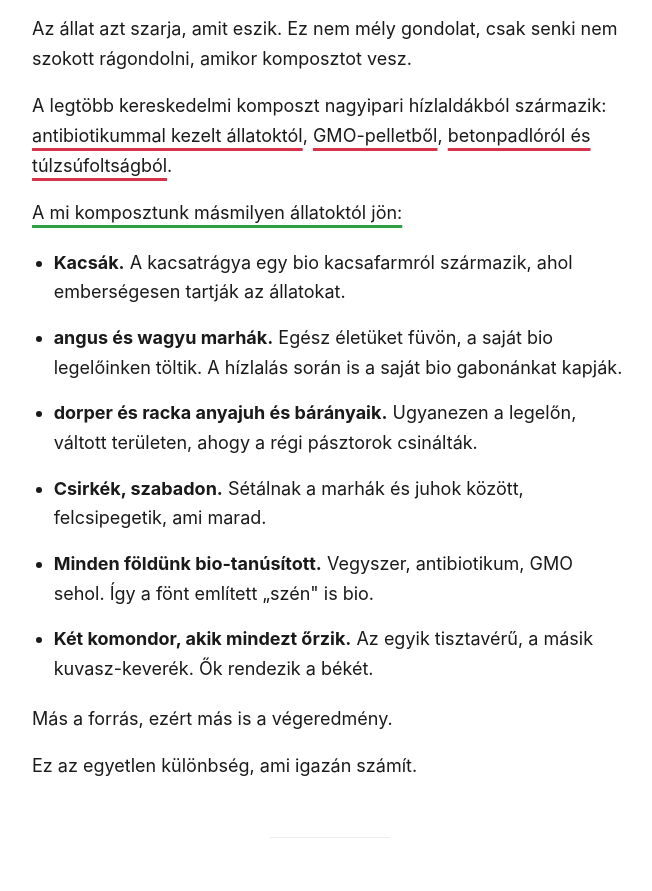
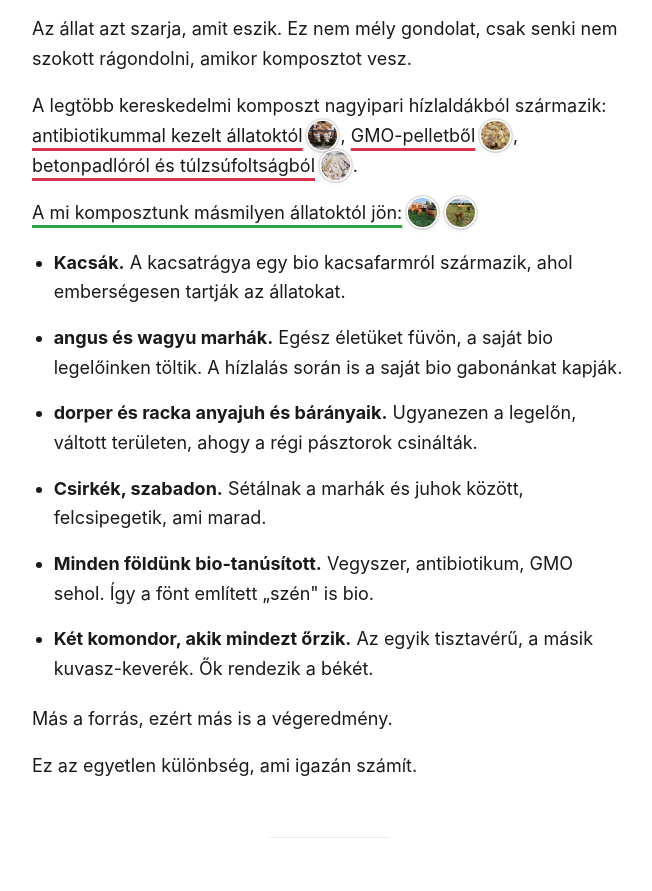
Before and after one commit to norbertlevente/tragyakomposzt, a plain HTML site: page index.html in a window 1280 px wide. Shown: the part 2004-2895 px from the top of the page, without its empty margins (310-962 px from the left). Drawn offline with Linux system fonts and the light colour scheme.

Commit message:
Index hover-images: YC-style inline circle thumbs + side popover
Each underlined trigger now shows a small circular thumbnail right
inside the line (always visible). Hovering the phrase scales the thumb
slightly and reveals the full image beside the text column — never
covering the text. Pair variant (green source line) shows two thumbs
inline, then opens one image to the left and one to the right.

Co-Authored-By: Claude Opus 4.7 (1M context) <noreply@anthropic.com>

```diff
--- a/index.html
+++ b/index.html
@@ -110,13 +110,13 @@
 
         <p>
           A legtöbb kereskedelmi komposzt nagyipari hízlaldákból származik:
-          <span class="hov hov-red" tabindex="0">antibiotikummal kezelt állatoktól<span class="hov-pop"><img src="assets/bad-antibiotics.jpg" alt="Bezárt, antibiotikummal kezelt szarvasmarhák egy ipari hízlaldában"></span></span>,
-          <span class="hov hov-red" tabindex="0">GMO-pelletből<span class="hov-pop"><img src="assets/bad-gmo.jpg" alt="GMO-pellettel etetett kiskacsák, szorosan egymás mellett"></span></span>,
-          <span class="hov hov-red" tabindex="0">betonpadlóról és túlzsúfoltságból<span class="hov-pop"><img src="assets/bad-concrete.jpg" alt="Túlzsúfolt, betonpadlós ipari csirkefarm"></span></span>.
+          <span class="hov hov-red" tabindex="0">antibiotikummal kezelt állatoktól<img class="hov-thumb" src="assets/bad-antibiotics.jpg" alt=""><span class="hov-pop"><img src="assets/bad-antibiotics.jpg" alt="Bezárt, antibiotikummal kezelt szarvasmarhák egy ipari hízlaldában"></span></span>,
+          <span class="hov hov-red" tabindex="0">GMO-pelletből<img class="hov-thumb" src="assets/bad-gmo.jpg" alt=""><span class="hov-pop"><img src="assets/bad-gmo.jpg" alt="GMO-pellettel etetett kiskacsák, szorosan egymás mellett"></span></span>,
+          <span class="hov hov-red" tabindex="0">betonpadlóról és túlzsúfoltságból<img class="hov-thumb" src="assets/bad-concrete.jpg" alt=""><span class="hov-pop"><img src="assets/bad-concrete.jpg" alt="Túlzsúfolt, betonpadlós ipari csirkefarm"></span></span>.
         </p>
 
         <p>
-          <span class="hov hov-green" tabindex="0">A mi komposztunk másmilyen állatoktól jön:<span class="hov-pop-left"><img src="assets/source-left.jpg" alt="A gazdaság állatai, balra"></span><span class="hov-pop-right"><img src="assets/source-right.jpg" alt="A gazdaság állatai, jobbra"></span></span>
+          <span class="hov hov-green" tabindex="0">A mi komposztunk másmilyen állatoktól jön:<img class="hov-thumb" src="assets/source-left.jpg" alt=""><img class="hov-thumb" src="assets/source-right.jpg" alt=""><span class="hov-pop-left"><img src="assets/source-left.jpg" alt="A gazdaság állatai, balra"></span><span class="hov-pop-right"><img src="assets/source-right.jpg" alt="A gazdaság állatai, jobbra"></span></span>
         </p>
 
         <ul class="source-list">
--- a/style.css
+++ b/style.css
@@ -283,46 +283,49 @@ hr {
 .hov-red   { text-decoration-color: #d6334a; }
 .hov-green { text-decoration-color: #2ea043; }
 
-.hov::after {
-  content: "";
+/* Inline circular thumbnail — always visible, marks the trigger */
+.hov-thumb {
   display: inline-block;
-  width: 0.4em;
-  height: 0.4em;
-  margin-left: 0.35em;
-  vertical-align: 0.15em;
+  width: 1.6em;
+  height: 1.6em;
+  margin: 0 0.18em 0 0.32em;
+  vertical-align: -0.45em;
   border-radius: 50%;
-  background: currentColor;
-  opacity: 0;
-  transform: scale(0.5);
-  transition: opacity 0.18s ease, transform 0.22s cubic-bezier(0.2, 0.8, 0.2, 1);
+  object-fit: cover;
+  background: #f4f4f4;
+  box-shadow: 0 0 0 1.5px #fff,
+              0 0 0 3px rgba(0, 0, 0, 0.12),
+              0 2px 6px rgba(0, 0, 0, 0.10);
+  transition: transform 0.22s cubic-bezier(0.2, 0.8, 0.2, 1),
+              box-shadow 0.2s ease;
 }
 
-.hov-red::after   { background: #d6334a; }
-.hov-green::after { background: #2ea043; }
-
-.hov:hover::after,
-.hov:focus::after {
-  opacity: 0.9;
-  transform: scale(1);
+.hov:hover .hov-thumb,
+.hov:focus .hov-thumb {
+  transform: scale(1.12);
+  box-shadow: 0 0 0 1.5px #fff,
+              0 0 0 3px rgba(0, 0, 0, 0.18),
+              0 4px 12px rgba(0, 0, 0, 0.20);
 }
 
-/* Popover below the text */
+/* Full image popover — opens to the right of the text (not over it) */
 .hov-pop {
   position: absolute;
-  top: calc(100% + 14px);
-  left: 50%;
-  width: 240px;
+  left: calc(100% + 14px);
+  top: 50%;
+  width: 260px;
   pointer-events: none;
   opacity: 0;
-  transform: translateX(-50%) translateY(-8px) scale(0.95);
-  transition: opacity 0.2s ease, transform 0.26s cubic-bezier(0.2, 0.8, 0.2, 1);
+  transform: translateY(-50%) translateX(-8px) scale(0.96);
+  transition: opacity 0.22s ease,
+              transform 0.28s cubic-bezier(0.2, 0.8, 0.2, 1);
   z-index: 30;
 }
 
 .hov:hover .hov-pop,
 .hov:focus .hov-pop {
   opacity: 1;
-  transform: translateX(-50%) translateY(0) scale(1);
+  transform: translateY(-50%) translateX(0) scale(1);
 }
 
 .hov-pop img {
@@ -339,15 +342,16 @@ hr {
 .hov-pop-right {
   position: absolute;
   top: 50%;
-  width: 220px;
+  width: 230px;
   pointer-events: none;
   opacity: 0;
   z-index: 30;
-  transition: opacity 0.22s ease, transform 0.28s cubic-bezier(0.2, 0.8, 0.2, 1);
+  transition: opacity 0.22s ease,
+              transform 0.28s cubic-bezier(0.2, 0.8, 0.2, 1);
 }
 
-.hov-pop-left  { right: calc(100% + 22px); transform: translate(10px, -50%) scale(0.95); }
-.hov-pop-right { left:  calc(100% + 22px); transform: translate(-10px, -50%) scale(0.95); }
+.hov-pop-left  { right: calc(100% + 16px); transform: translate(10px, -50%) scale(0.96); }
+.hov-pop-right { left:  calc(100% + 16px); transform: translate(-10px, -50%) scale(0.96); }
 
 .hov:hover .hov-pop-left,
 .hov:focus .hov-pop-left,
@@ -367,9 +371,8 @@ hr {
               0 6px 16px -6px rgba(0, 0, 0, 0.18);
 }
 
-/* Mobile / touch: keep underline, drop popovers */
-@media (hover: none), (max-width: 820px) {
-  .hov::after { display: none; }
+/* Narrow viewport: keep inline thumbs, hide popovers (no room beside text) */
+@media (hover: none), (max-width: 1024px) {
   .hov-pop,
   .hov-pop-left,
   .hov-pop-right { display: none; }
```
